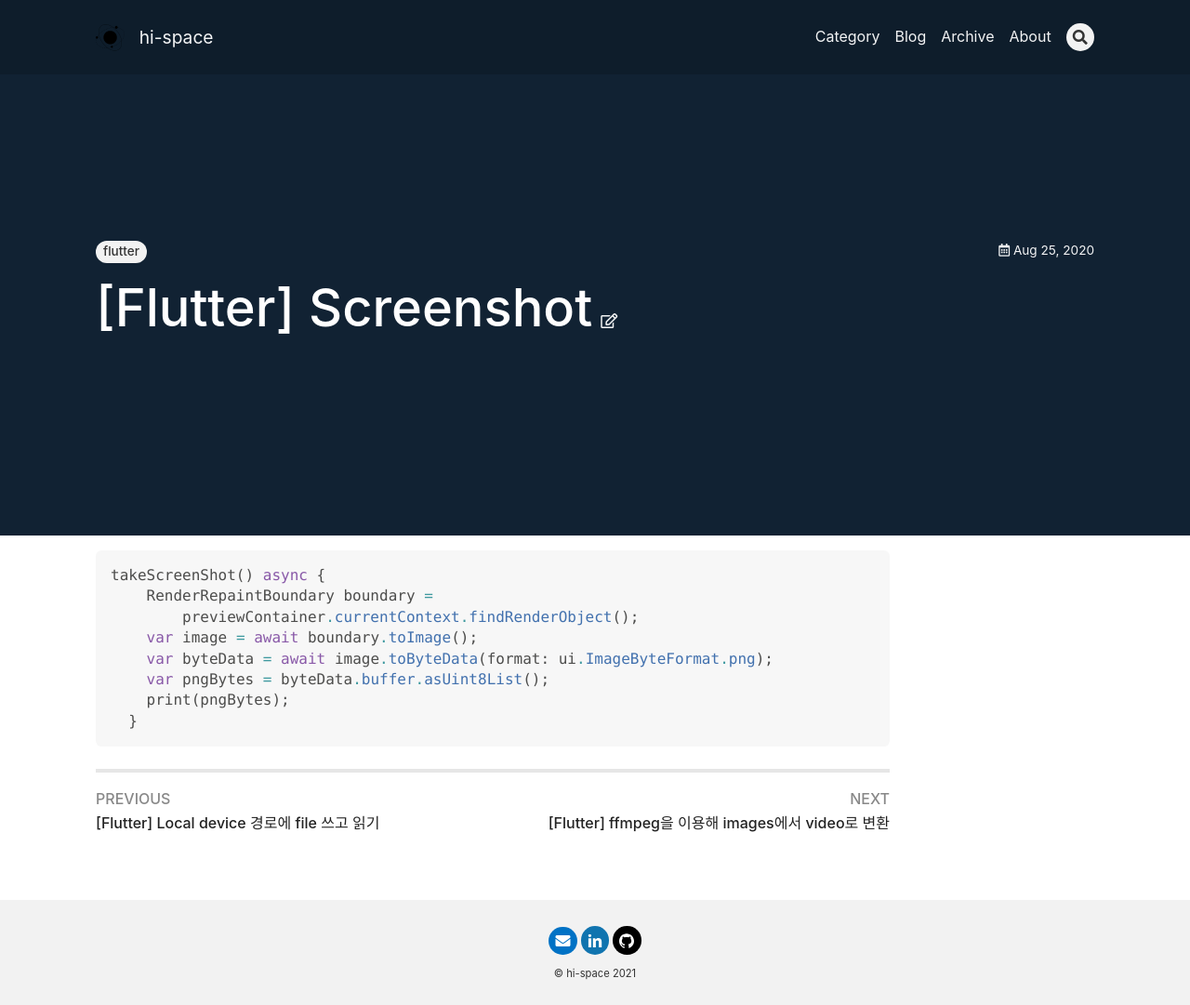
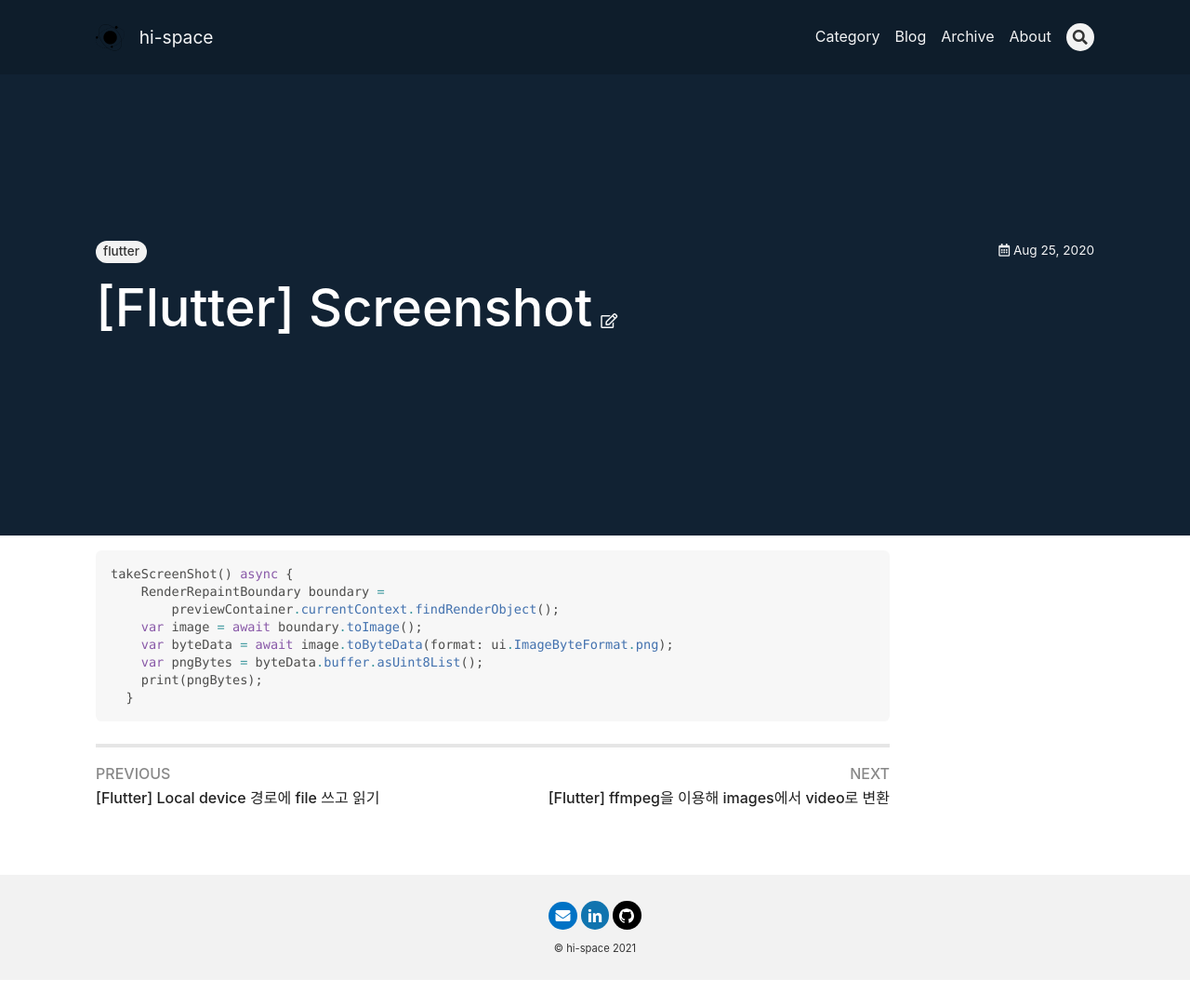
Before and after one commit to onecommit/hi-space.github.io, a Jekyll site: the page built from _posts/20-08-25-flutter-screenshot.md, in a window 1280 px wide. Shown: the whole page at 93% size. Built offline with Jekyll 4.4.1, drawn with Linux system fonts in a browser that asks for light colours; nearby versions of some CDN libraries; comment, search, counter and statistics services are not loaded; after the commit the page ends 1054 px from its top, so only the background shows below that.

Commit message:
code font size

```diff
--- a/_sass/common/_reset.scss
+++ b/_sass/common/_reset.scss
@@ -137,7 +137,7 @@ pre, code {
 }
 
 code {
-  font-size: map-get($base, font-size-s);
+  font-size: map-get($base, font-size-sm);
   line-height: map-get($base, line-height-sm);
 }
 
```
